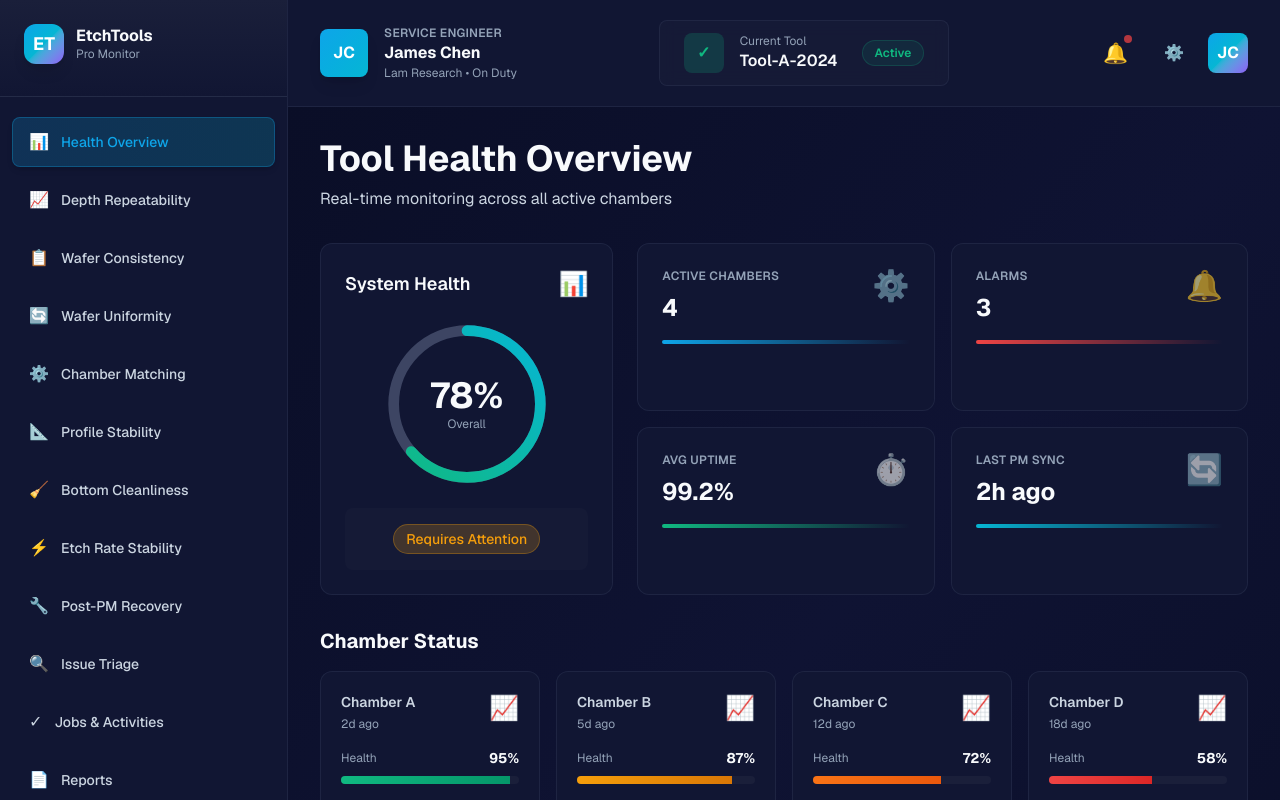
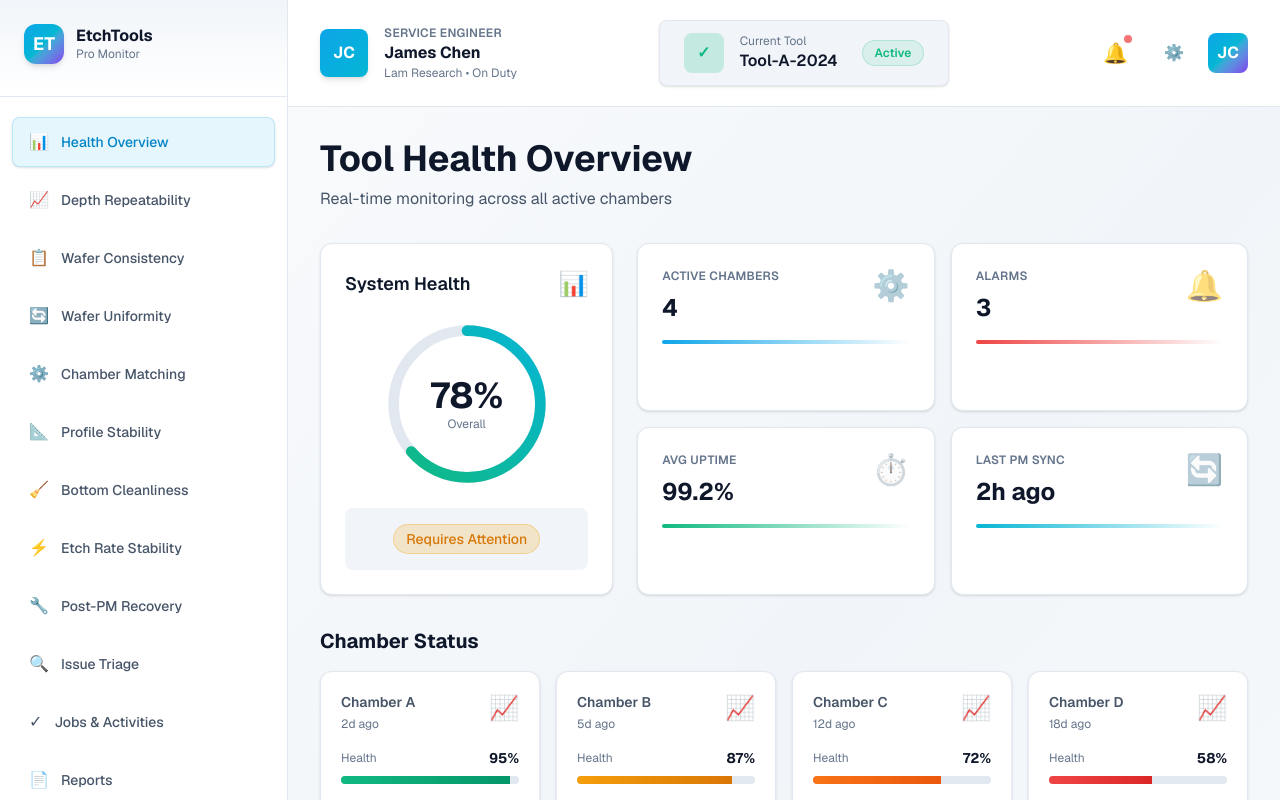
Before and after one commit to scidentai2023/c2c-match-design, a Next.js app: page / in a window 1280 px wide. Built offline with nearby package versions, Linux system fonts and the light colour scheme.

Commit message:
feat: switch dashboard to light theme
Update major components to modern light theme with professional styling

```diff
--- a/app/globals.css
+++ b/app/globals.css
@@ -4,21 +4,21 @@
   --font-sans: 'Geist', 'Geist Fallback';
   --font-mono: 'Geist Mono', 'Geist Mono Fallback';
 
-  /* Premium dark background - matches Vercel observability */
-  --color-background: #0a0e27;
-  --color-surface: #111633;
-  --color-surface-elevated: #1a1f3a;
-  --color-surface-hover: #242d52;
+  /* Light professional background */
+  --color-background: #f8fafc;
+  --color-surface: #ffffff;
+  --color-surface-elevated: #f1f5f9;
+  --color-surface-hover: #e2e8f0;
 
   /* Professional text hierarchy */
-  --color-text-primary: #f8fafc;
-  --color-text-secondary: #cbd5e1;
-  --color-text-muted: #94a3b8;
+  --color-text-primary: #0f172a;
+  --color-text-secondary: #475569;
+  --color-text-muted: #64748b;
 
   /* Accent - modern cyan/blue */
   --color-accent-primary: #0ea5e9;
   --color-accent-secondary: #06b6d4;
-  --color-accent-tertiary: #8b5cf6;
+  --color-accent-tertiary: #7c3aed;
 
   /* Status colors - semantic */
   --color-status-success: #10b981;
@@ -29,7 +29,7 @@
 
 @layer base {
   * {
-    border-color: rgba(55, 65, 81, 0.3);
+    border-color: rgba(15, 23, 42, 0.1);
   }
 
   html {
@@ -37,8 +37,8 @@
   }
 
   body {
-    @apply bg-[#0a0e27] text-[#f8fafc] font-sans antialiased;
-    background: linear-gradient(135deg, #0a0e27 0%, #0f1333 100%);
+    @apply bg-[#f8fafc] text-[#0f172a] font-sans antialiased;
+    background: linear-gradient(135deg, #f8fafc 0%, #f0f4f8 100%);
     color: var(--color-text-primary);
   }
 }
@@ -59,16 +59,16 @@
 
   /* Surface cards */
   .card-surface {
-    @apply bg-[#111633] border border-[#3d4563]/30 rounded-xl backdrop-blur-sm;
+    @apply bg-white border border-[#e2e8f0] rounded-xl shadow-sm;
   }
 
   .card-hover {
-    @apply hover:bg-[#1a1f3a] transition-all duration-200;
+    @apply hover:shadow-md hover:border-[#cbd5e1] transition-all duration-200;
   }
 
   /* Glass morphism effect */
   .glass-effect {
-    @apply bg-white/5 backdrop-blur-md border border-white/10;
+    @apply bg-white/80 backdrop-blur-md border border-[#e2e8f0];
   }
 
   /* Status indicator dots */
@@ -78,10 +78,10 @@
 
   /* Modern button styles */
   .btn-primary {
-    @apply bg-[#0ea5e9] hover:bg-[#0284c7] text-white font-medium px-4 py-2 rounded-lg transition-colors;
+    @apply bg-[#0ea5e9] hover:bg-[#0284c7] text-white font-medium px-4 py-2 rounded-lg transition-colors shadow-sm;
   }
 
   .btn-secondary {
-    @apply bg-[#1a1f3a] hover:bg-[#242d52] text-[#f8fafc] font-medium px-4 py-2 rounded-lg transition-colors border border-[#3d4563]/30;
+    @apply bg-white hover:bg-[#f1f5f9] text-[#0f172a] font-medium px-4 py-2 rounded-lg transition-colors border border-[#e2e8f0];
   }
 }
--- a/app/page.tsx
+++ b/app/page.tsx
@@ -9,7 +9,7 @@ export default function Home() {
   const [currentView, setCurrentView] = useState('overview')
 
   return (
-    <div className="flex h-screen bg-[#0f1419]">
+    <div className="flex h-screen bg-[#f8fafc]">
       {/* Left Sidebar Navigation */}
       <Sidebar currentView={currentView} onViewChange={setCurrentView} />
 
--- a/components/dashboard/DashboardContent.tsx
+++ b/components/dashboard/DashboardContent.tsx
@@ -37,22 +37,22 @@ export default function DashboardContent({ view }) {
       case 'jobs':
         return (
           <div className="p-8">
-            <h1 className="text-3xl font-bold text-[#f8fafc] mb-2">Jobs & Activities</h1>
-            <p className="text-[#cbd5e1] text-lg">Jobs and activities management coming soon</p>
+            <h1 className="text-3xl font-bold text-[#0f172a] mb-2">Jobs & Activities</h1>
+            <p className="text-[#475569] text-lg">Jobs and activities management coming soon</p>
           </div>
         )
       case 'reports':
         return (
           <div className="p-8">
-            <h1 className="text-3xl font-bold text-[#f8fafc] mb-2">Reports & Sign-Off</h1>
-            <p className="text-[#cbd5e1] text-lg">Reports and sign-off system coming soon</p>
+            <h1 className="text-3xl font-bold text-[#0f172a] mb-2">Reports & Sign-Off</h1>
+            <p className="text-[#475569] text-lg">Reports and sign-off system coming soon</p>
           </div>
         )
       case 'facility':
         return (
           <div className="p-8">
-            <h1 className="text-3xl font-bold text-[#f8fafc] mb-2">Facility Correlation</h1>
-            <p className="text-[#cbd5e1] text-lg">Facility correlation analysis coming soon</p>
+            <h1 className="text-3xl font-bold text-[#0f172a] mb-2">Facility Correlation</h1>
+            <p className="text-[#475569] text-lg">Facility correlation analysis coming soon</p>
           </div>
         )
       default:
@@ -60,5 +60,5 @@ export default function DashboardContent({ view }) {
     }
   }
 
-  return <div className="bg-[#0a0e27]">{renderView()}</div>
+  return <div className="bg-[#f8fafc]">{renderView()}</div>
 }
--- a/components/dashboard/views/ToolHealthOverview.tsx
+++ b/components/dashboard/views/ToolHealthOverview.tsx
@@ -28,23 +28,23 @@ export default function ToolHealthOverview() {
   }
 
   return (
-    <div className="min-h-screen bg-gradient-to-br from-[#0a0e27] via-[#0f1333] to-[#0a0e27] p-8">
+    <div className="min-h-screen bg-gradient-to-br from-[#f8fafc] via-[#f1f5f9] to-[#f8fafc] p-8">
       {/* Header */}
       <div className="mb-8">
-        <h1 className="text-4xl font-bold text-[#f8fafc] mb-2">Tool Health Overview</h1>
-        <p className="text-[#cbd5e1]">Real-time monitoring across all active chambers</p>
+        <h1 className="text-4xl font-bold text-[#0f172a] mb-2">Tool Health Overview</h1>
+        <p className="text-[#475569]">Real-time monitoring across all active chambers</p>
       </div>
 
       <div className="grid grid-cols-1 lg:grid-cols-3 gap-6 mb-8">
         {/* System Health Score */}
         <div className="lg:col-span-1 card-surface p-6 rounded-xl">
           <div className="flex items-center justify-between mb-6">
-            <h2 className="text-lg font-semibold text-[#f8fafc]">System Health</h2>
+            <h2 className="text-lg font-semibold text-[#0f172a]">System Health</h2>
             <span className="text-2xl">📊</span>
           </div>
           <div className="relative w-40 h-40 mx-auto mb-6">
             <svg className="w-full h-full transform -rotate-90" viewBox="0 0 120 120">
-              <circle cx="60" cy="60" r="55" fill="none" stroke="#3d4563" strokeWidth="8" />
+              <circle cx="60" cy="60" r="55" fill="none" stroke="#e2e8f0" strokeWidth="8" />
               <circle
                 cx="60"
                 cy="60"
@@ -66,13 +66,13 @@ export default function ToolHealthOverview() {
             </svg>
             <div className="absolute inset-0 flex items-center justify-center">
               <div className="text-center">
-                <div className="text-4xl font-bold text-[#f8fafc]">78%</div>
-                <div className="text-xs text-[#94a3b8]">Overall</div>
+                <div className="text-4xl font-bold text-[#0f172a]">78%</div>
+                <div className="text-xs text-[#64748b]">Overall</div>
               </div>
             </div>
           </div>
-          <div className="bg-[#1a1f3a]/50 rounded-lg p-4 text-center">
-            <span className="inline-block px-3 py-1 bg-[#f59e0b]/20 text-[#f59e0b] rounded-full text-sm font-medium border border-[#f59e0b]/30">
+          <div className="bg-[#f1f5f9] rounded-lg p-4 text-center">
+            <span className="inline-block px-3 py-1 bg-[#f59e0b]/20 text-[#d97706] rounded-full text-sm font-medium border border-[#f59e0b]/30">
               Requires Attention
             </span>
           </div>
@@ -89,8 +89,8 @@ export default function ToolHealthOverview() {
             <div key={idx} className="card-surface p-6 rounded-xl hover:scale-105 transition-transform">
               <div className="flex items-start justify-between mb-4">
                 <div>
-                  <p className="text-xs text-[#94a3b8] font-semibold uppercase tracking-wide">{stat.label}</p>
-                  <p className="text-2xl font-bold text-[#f8fafc] mt-2">{stat.value}</p>
+                  <p className="text-xs text-[#64748b] font-semibold uppercase tracking-wide">{stat.label}</p>
+                  <p className="text-2xl font-bold text-[#0f172a] mt-2">{stat.value}</p>
                 </div>
                 <span className="text-3xl opacity-60">{stat.icon}</span>
               </div>
@@ -102,14 +102,14 @@ export default function ToolHealthOverview() {
 
       {/* Chamber Health Grid */}
       <div className="mb-8">
-        <h2 className="text-xl font-bold text-[#f8fafc] mb-4">Chamber Status</h2>
+        <h2 className="text-xl font-bold text-[#0f172a] mb-4">Chamber Status</h2>
         <div className="grid grid-cols-1 md:grid-cols-2 lg:grid-cols-4 gap-4">
           {toolHealth.map((chamber, idx) => (
             <div key={idx} className="card-surface p-5 rounded-xl card-hover">
               <div className="flex items-start justify-between mb-4">
                 <div>
-                  <p className="text-sm font-semibold text-[#cbd5e1]">{chamber.name}</p>
-                  <p className="text-xs text-[#94a3b8] mt-1">{chamber.lastPM}</p>
+                  <p className="text-sm font-semibold text-[#475569]">{chamber.name}</p>
+                  <p className="text-xs text-[#64748b] mt-1">{chamber.lastPM}</p>
                 </div>
                 <span className="text-2xl">📈</span>
               </div>
@@ -117,10 +117,10 @@ export default function ToolHealthOverview() {
               {/* Health Bar */}
               <div className="mb-4">
                 <div className="flex items-center justify-between mb-2">
-                  <span className="text-xs text-[#94a3b8]">Health</span>
-                  <span className="text-sm font-bold text-[#f8fafc]">{chamber.health}%</span>
+                  <span className="text-xs text-[#64748b]">Health</span>
+                  <span className="text-sm font-bold text-[#0f172a]">{chamber.health}%</span>
                 </div>
-                <div className="w-full h-2 bg-[#1a1f3a] rounded-full overflow-hidden">
+                <div className="w-full h-2 bg-[#e2e8f0] rounded-full overflow-hidden">
                   <div
                     className={`h-full bg-gradient-to-r ${getHealthColor(chamber.health)} transition-all duration-500`}
                     style={{ width: `${chamber.health}%` }}
@@ -130,10 +130,10 @@ export default function ToolHealthOverview() {
 
               {/* Status Badge */}
               <span className={`inline-block px-3 py-1 rounded-full text-xs font-semibold capitalize border ${
-                chamber.status === 'optimal' ? 'bg-[#10b981]/10 text-[#10b981] border-[#10b981]/20' :
-                chamber.status === 'good' ? 'bg-[#f59e0b]/10 text-[#f59e0b] border-[#f59e0b]/20' :
-                chamber.status === 'fair' ? 'bg-[#f97316]/10 text-[#f97316] border-[#f97316]/20' :
-                'bg-[#ef4444]/10 text-[#ef4444] border-[#ef4444]/20'
+                chamber.status === 'optimal' ? 'bg-[#10b981]/10 text-[#059669] border-[#10b981]/20' :
+                chamber.status === 'good' ? 'bg-[#f59e0b]/10 text-[#d97706] border-[#f59e0b]/20' :
+                chamber.status === 'fair' ? 'bg-[#f97316]/10 text-[#c2410c] border-[#f97316]/20' :
+                'bg-[#ef4444]/10 text-[#dc2626] border-[#ef4444]/20'
               }`}>
                 {chamber.status}
               </span>
@@ -144,7 +144,7 @@ export default function ToolHealthOverview() {
 
       {/* Recent Issues */}
       <div>
-        <h2 className="text-xl font-bold text-[#f8fafc] mb-4">Recent Issues & Alerts</h2>
+        <h2 className="text-xl font-bold text-[#0f172a] mb-4">Recent Issues & Alerts</h2>
         <div className="space-y-3">
           {issues.map((issue) => (
             <div key={issue.id} className="card-surface p-5 rounded-xl card-hover flex items-start justify-between">
@@ -157,8 +157,8 @@ export default function ToolHealthOverview() {
                   {issue.severity === 'high' ? '🔴' : issue.severity === 'medium' ? '🟡' : '🔵'}
                 </div>
                 <div>
-                  <p className="text-[#f8fafc] font-semibold">{issue.title}</p>
-                  <p className="text-xs text-[#94a3b8] mt-1">{issue.chamber} • {issue.time}</p>
+                  <p className="text-[#0f172a] font-semibold">{issue.title}</p>
+                  <p className="text-xs text-[#64748b] mt-1">{issue.chamber} • {issue.time}</p>
                 </div>
               </div>
               <span className={`px-3 py-1 rounded-full text-xs font-semibold border capitalize ${getSeverityColor(issue.severity)}`}>
--- a/components/layout/Sidebar.tsx
+++ b/components/layout/Sidebar.tsx
@@ -16,16 +16,16 @@ export default function Sidebar({ currentView, onViewChange }) {
   ]
 
   return (
-    <aside className="w-72 bg-[#111633] border-r border-[#3d4563]/30 overflow-y-auto flex flex-col backdrop-blur-xl">
+    <aside className="w-72 bg-white border-r border-[#e2e8f0] overflow-y-auto flex flex-col shadow-sm">
       {/* Logo/Header */}
-      <div className="p-6 border-b border-[#3d4563]/30 bg-gradient-to-b from-[#1a1f3a] to-[#111633]">
+      <div className="p-6 border-b border-[#e2e8f0] bg-gradient-to-b from-[#f1f5f9] to-white">
         <div className="flex items-center gap-3 mb-2">
-          <div className="w-10 h-10 bg-gradient-to-br from-[#0ea5e9] via-[#06b6d4] to-[#8b5cf6] rounded-xl flex items-center justify-center text-white font-bold text-lg shadow-lg">
+          <div className="w-10 h-10 bg-gradient-to-br from-[#0ea5e9] via-[#06b6d4] to-[#7c3aed] rounded-xl flex items-center justify-center text-white font-bold text-lg shadow-md">
             ET
           </div>
           <div>
-            <h1 className="text-[#f8fafc] font-bold text-base leading-tight">EtchTools</h1>
-            <p className="text-xs text-[#94a3b8]">Pro Monitor</p>
+            <h1 className="text-[#0f172a] font-bold text-base leading-tight">EtchTools</h1>
+            <p className="text-xs text-[#64748b]">Pro Monitor</p>
           </div>
         </div>
       </div>
@@ -38,8 +38,8 @@ export default function Sidebar({ currentView, onViewChange }) {
             onClick={() => onViewChange(item.id)}
             className={`w-full text-left px-4 py-3 rounded-lg text-sm font-medium transition-all duration-200 flex items-center gap-3 ${
               currentView === item.id
-                ? 'bg-gradient-to-r from-[#0ea5e9]/20 to-[#06b6d4]/20 text-[#0ea5e9] border border-[#0ea5e9]/30 shadow-md'
-                : 'text-[#cbd5e1] hover:bg-[#1a1f3a] hover:text-[#f8fafc] border border-transparent'
+                ? 'bg-[#0ea5e9]/10 text-[#0284c7] border border-[#0ea5e9]/20 shadow-sm'
+                : 'text-[#475569] hover:bg-[#f1f5f9] hover:text-[#0f172a] border border-transparent'
             }`}
           >
             <span className="text-base flex-shrink-0">{item.icon}</span>
@@ -49,9 +49,9 @@ export default function Sidebar({ currentView, onViewChange }) {
       </nav>
 
       {/* Footer */}
-      <div className="p-4 border-t border-[#3d4563]/30 bg-gradient-to-t from-[#0a0e27] to-[#111633]">
+      <div className="p-4 border-t border-[#e2e8f0] bg-[#f8fafc]">
         <div className="flex items-center justify-between">
-          <p className="text-xs text-[#94a3b8] font-medium">v2.1 Pro</p>
+          <p className="text-xs text-[#64748b] font-medium">v2.1 Pro</p>
           <div className="w-2 h-2 bg-[#10b981] rounded-full animate-pulse"></div>
         </div>
       </div>
--- a/components/layout/TopBar.tsx
+++ b/components/layout/TopBar.tsx
@@ -1,27 +1,27 @@
 export default function TopBar() {
   return (
-    <header className="bg-[#111633] border-b border-[#3d4563]/30 px-8 py-5 backdrop-blur-xl">
+    <header className="bg-white border-b border-[#e2e8f0] px-8 py-5 shadow-sm">
       <div className="flex items-center justify-between max-w-full">
         {/* Left: Service Engineer Info */}
         <div className="flex items-center gap-4">
-          <div className="w-12 h-12 bg-gradient-to-br from-[#0ea5e9] to-[#06b6d4] rounded-lg flex items-center justify-center text-white font-bold shadow-lg">
+          <div className="w-12 h-12 bg-gradient-to-br from-[#0ea5e9] to-[#06b6d4] rounded-lg flex items-center justify-center text-white font-bold shadow-md">
             JC
           </div>
           <div>
-            <p className="text-xs text-[#94a3b8] uppercase tracking-wide font-semibold">Service Engineer</p>
-            <p className="text-[#f8fafc] font-bold text-base">James Chen</p>
-            <p className="text-xs text-[#94a3b8]">Lam Research • On Duty</p>
+            <p className="text-xs text-[#64748b] uppercase tracking-wide font-semibold">Service Engineer</p>
+            <p className="text-[#0f172a] font-bold text-base">James Chen</p>
+            <p className="text-xs text-[#64748b]">Lam Research • On Duty</p>
           </div>
         </div>
 
         {/* Center: Tool Status */}
-        <div className="flex items-center gap-4 px-6 py-3 bg-[#1a1f3a]/50 rounded-lg border border-[#3d4563]/30 backdrop-blur-sm">
+        <div className="flex items-center gap-4 px-6 py-3 bg-[#f1f5f9] rounded-lg border border-[#e2e8f0] shadow-sm">
           <div className="w-10 h-10 bg-[#10b981]/20 rounded-lg flex items-center justify-center text-[#10b981] font-bold">
             ✓
           </div>
           <div>
-            <p className="text-xs text-[#94a3b8]">Current Tool</p>
-            <p className="text-[#f8fafc] font-semibold">Tool-A-2024</p>
+            <p className="text-xs text-[#64748b]">Current Tool</p>
+            <p className="text-[#0f172a] font-semibold">Tool-A-2024</p>
           </div>
           <span className="ml-2 px-3 py-1 bg-[#10b981]/10 text-[#10b981] text-xs font-semibold rounded-full border border-[#10b981]/20">
             Active
@@ -31,18 +31,18 @@ export default function TopBar() {
         {/* Right: Actions & Alerts */}
         <div className="flex items-center gap-3">
           {/* Real-time Alert */}
-          <button className="relative p-3 hover:bg-[#1a1f3a] rounded-lg transition-colors">
+          <button className="relative p-3 hover:bg-[#f1f5f9] rounded-lg transition-colors">
             <span className="text-xl">🔔</span>
             <span className="absolute top-2 right-2 w-2 h-2 bg-[#ef4444] rounded-full animate-pulse"></span>
           </button>
 
           {/* Settings */}
-          <button className="p-3 hover:bg-[#1a1f3a] rounded-lg transition-colors text-[#cbd5e1]">
+          <button className="p-3 hover:bg-[#f1f5f9] rounded-lg transition-colors text-[#64748b]">
             ⚙️
           </button>
 
           {/* Profile Avatar */}
-          <button className="w-10 h-10 rounded-lg bg-gradient-to-br from-[#0ea5e9] via-[#06b6d4] to-[#8b5cf6] flex items-center justify-center text-white font-bold hover:shadow-lg hover:shadow-[#0ea5e9]/20 transition-all">
+          <button className="w-10 h-10 rounded-lg bg-gradient-to-br from-[#0ea5e9] via-[#06b6d4] to-[#7c3aed] flex items-center justify-center text-white font-bold hover:shadow-md hover:shadow-[#0ea5e9]/20 transition-all">
             JC
           </button>
         </div>
```
